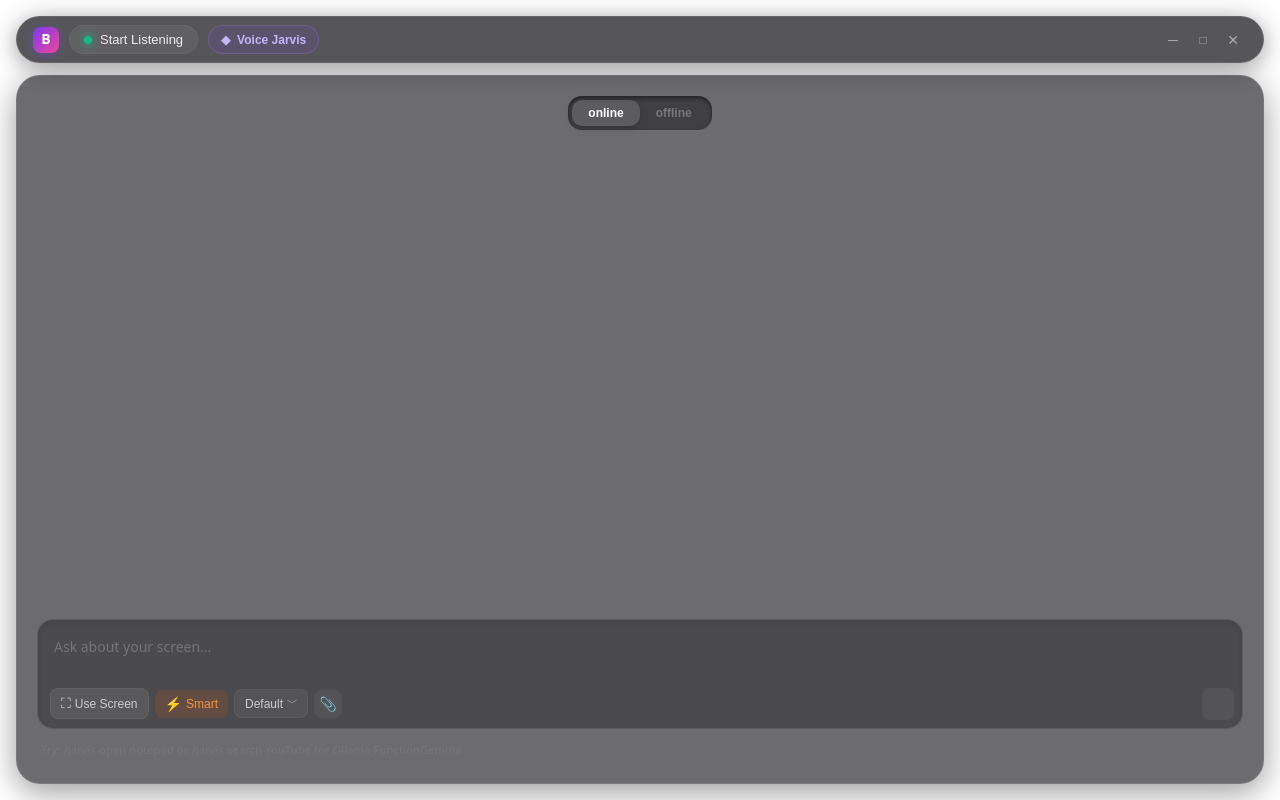
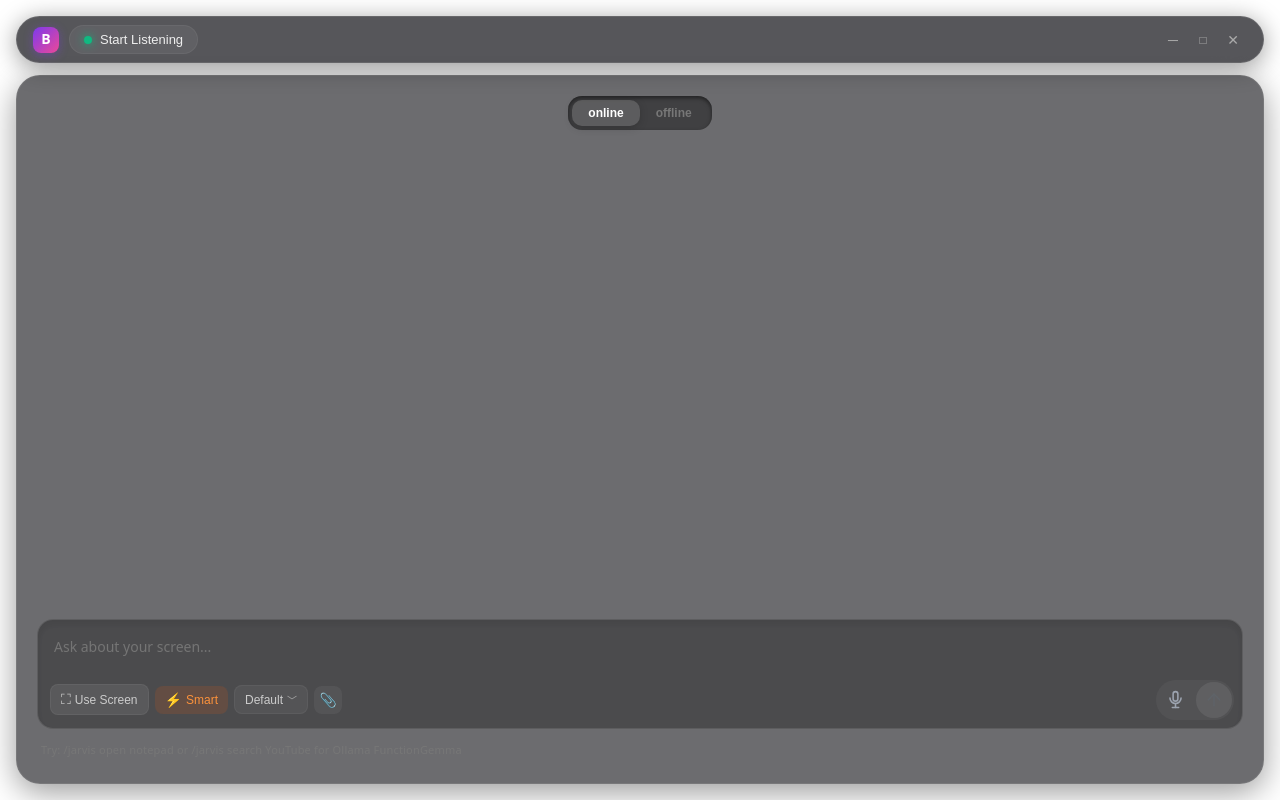
Before and after one commit to sunnydev07/brightlens-ai, a React (Vite) app: page / in a window 1280 px wide. Built offline with nearby package versions, Linux system fonts and the light colour scheme.

Commit message:
fix: move voice jarvis control to composer

```diff
--- a/src/App.tsx
+++ b/src/App.tsx
@@ -496,46 +496,6 @@ function App() {
               {recordingMode === "transcription" ? "Stop Recording" : "Start Listening"}
            </button>
 
-           <button
-             type="button"
-             aria-pressed={recordingMode === "jarvis"}
-             onClick={() => {
-               if (!window.electronAPI?.miniJarvisRunCommand) {
-                 setError("Voice Jarvis is only available in the Electron desktop app.");
-                 return;
-               }
-
-               if (recordingMode === "jarvis") {
-                 stopRecording();
-               } else if (!isRecording) {
-                 void startRecording("jarvis");
-               }
-             }}
-             disabled={
-               speechLoading
-               || loading
-               || (isRecording && recordingMode !== "jarvis")
-             }
-             style={{
-               display: "flex", alignItems: "center", gap: "6px",
-               padding: "6px 12px", borderRadius: "20px",
-               border: "1px solid rgba(167,139,250,0.24)",
-               backgroundColor: recordingMode === "jarvis"
-                 ? "rgba(124,58,237,0.28)"
-                 : "rgba(124,58,237,0.12)",
-               color: recordingMode === "jarvis" ? "#ddd6fe" : "#c4b5fd",
-               fontSize: "12px", fontWeight: 600,
-               cursor: speechLoading || loading ? "not-allowed" : "pointer",
-               opacity: speechLoading || loading ? 0.55 : 1,
-               transition: "all 0.2s",
-             }}
-           >
-             <span style={{ fontSize: "13px" }}>
-               {recordingMode === "jarvis" ? "■" : "◆"}
-             </span>
-             {recordingMode === "jarvis" ? "Stop Voice Jarvis" : "Voice Jarvis"}
-           </button>
-
         </div>
 
         {/* Window Controls */}
@@ -812,20 +772,89 @@ function App() {
               )}
             </div>
 
+            <div style={{
+              display: "flex", alignItems: "center", gap: "4px",
+              padding: "2px", borderRadius: "22px",
+              backgroundColor: "rgba(255,255,255,0.04)"
+            }}>
+              <button
+                type="button"
+                aria-label={recordingMode === "jarvis" ? "Stop Voice Jarvis" : "Start Voice Jarvis"}
+                aria-pressed={recordingMode === "jarvis"}
+                title={recordingMode === "jarvis" ? "Stop Voice Jarvis" : "Voice Jarvis"}
+                onClick={() => {
+                  if (!window.electronAPI?.miniJarvisRunCommand) {
+                    setError("Voice Jarvis is only available in the Electron desktop app.");
+                    return;
+                  }
+
+                  if (recordingMode === "jarvis") {
+                    stopRecording();
+                  } else if (!isRecording) {
+                    void startRecording("jarvis");
+                  }
+                }}
+                disabled={
+                  speechLoading
+                  || loading
+                  || (isRecording && recordingMode !== "jarvis")
+                }
+                style={{
+                  width: "34px", height: "34px", borderRadius: "50%",
+                  border: "none", display: "flex", alignItems: "center",
+                  justifyContent: "center",
+                  backgroundColor: recordingMode === "jarvis"
+                    ? "rgba(239,68,68,0.18)"
+                    : "transparent",
+                  color: recordingMode === "jarvis" ? "#fb7185" : "#9ca3af",
+                  cursor: speechLoading || loading ? "not-allowed" : "pointer",
+                  opacity: speechLoading || loading ? 0.45 : 1,
+                  transition: "all 0.2s",
+                  boxShadow: recordingMode === "jarvis"
+                    ? "0 0 0 1px rgba(251,113,133,0.25), 0 0 14px rgba(239,68,68,0.18)"
+                    : "none",
+                }}
+              >
+                {recordingMode === "jarvis" ? (
+                  <span style={{
+                    width: "9px", height: "9px", borderRadius: "2px",
+                    backgroundColor: "currentColor"
+                  }} />
+                ) : (
+                  <svg
+                    aria-hidden="true"
+                    width="19"
+                    height="19"
+                    viewBox="0 0 24 24"
+                    fill="none"
+                    stroke="currentColor"
+                    strokeWidth="2"
+                    strokeLinecap="round"
+                    strokeLinejoin="round"
+                  >
+                    <rect x="9" y="2" width="6" height="12" rx="3" />
+                    <path d="M5 10a7 7 0 0 0 14 0" />
+                    <path d="M12 17v5" />
+                    <path d="M8 22h8" />
+                  </svg>
+                )}
+              </button>
+
               {loading ? (
                 <button
                   onClick={stopGeneration}
                   title="Stop Generation"
                   style={{
-                  width: "32px", height: "32px", borderRadius: "8px", border: "none",
-                  cursor: "pointer",
-                  backgroundColor: "rgba(239, 68, 68, 0.2)",
-                  color: "#ef4444",
-                  fontSize: "14px", display: "flex",
-                  alignItems: "center", justifyContent: "center", transition: "all 0.2s",
+                    width: "36px", height: "36px", borderRadius: "50%", border: "none",
+                    cursor: "pointer", backgroundColor: "#fff", color: "#171717",
+                    display: "flex", alignItems: "center", justifyContent: "center",
+                    transition: "all 0.2s", boxShadow: "0 2px 10px rgba(0,0,0,0.25)"
                   }}
                 >
-                ■
+                  <span style={{
+                    width: "10px", height: "10px", borderRadius: "2px",
+                    backgroundColor: "currentColor"
+                  }} />
                 </button>
               ) : (
                 <button
@@ -833,18 +862,32 @@ function App() {
                   disabled={!questionText.trim()}
                   title="Send (Enter)"
                   style={{
-                  width: "32px", height: "32px", borderRadius: "8px", border: "none",
+                    width: "36px", height: "36px", borderRadius: "50%", border: "none",
                     cursor: !questionText.trim() ? "not-allowed" : "pointer",
-                  backgroundColor: !questionText.trim() ? "rgba(255,255,255,0.05)" : "#7c3aed",
-                  color: !questionText.trim() ? "#555" : "white",
-                  fontSize: "14px", display: "flex",
-                  alignItems: "center", justifyContent: "center", transition: "all 0.2s",
-                  boxShadow: !questionText.trim() ? "none" : "0 2px 10px rgba(124, 58, 237, 0.4)",
+                    backgroundColor: !questionText.trim() ? "rgba(255,255,255,0.08)" : "#fff",
+                    color: !questionText.trim() ? "#5f6368" : "#171717",
+                    display: "flex", alignItems: "center", justifyContent: "center",
+                    transition: "all 0.2s",
+                    boxShadow: !questionText.trim() ? "none" : "0 2px 12px rgba(0,0,0,0.28)",
                   }}
                 >
-                ➤
+                  <svg
+                    aria-hidden="true"
+                    width="20"
+                    height="20"
+                    viewBox="0 0 24 24"
+                    fill="none"
+                    stroke="currentColor"
+                    strokeWidth="2"
+                    strokeLinecap="round"
+                    strokeLinejoin="round"
+                  >
+                    <path d="M12 19V5" />
+                    <path d="m5 12 7-7 7 7" />
+                  </svg>
                 </button>
               )}
+            </div>
           </div>
         </div>
 
```
Lines whose indentation alone changed are shown as unchanged.
